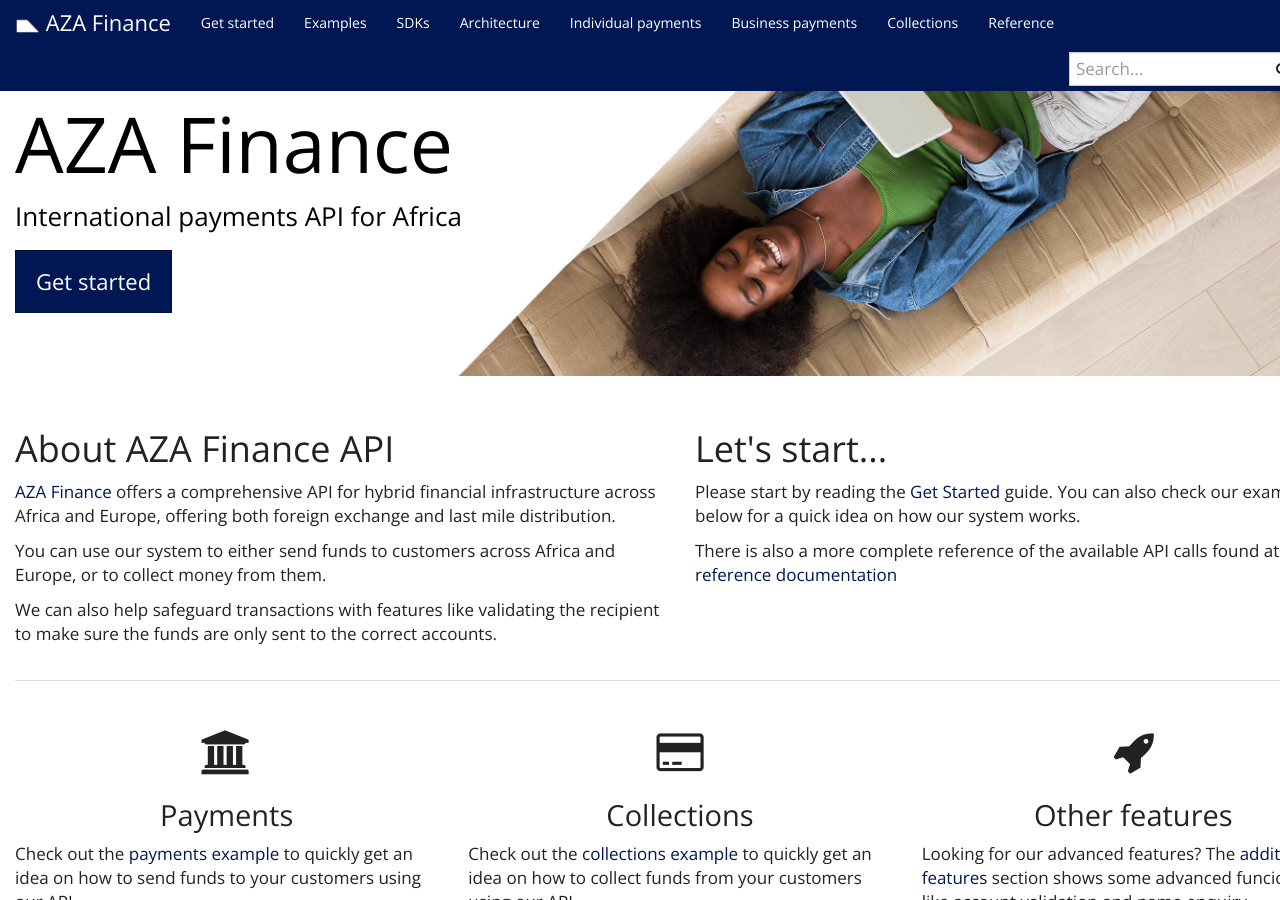
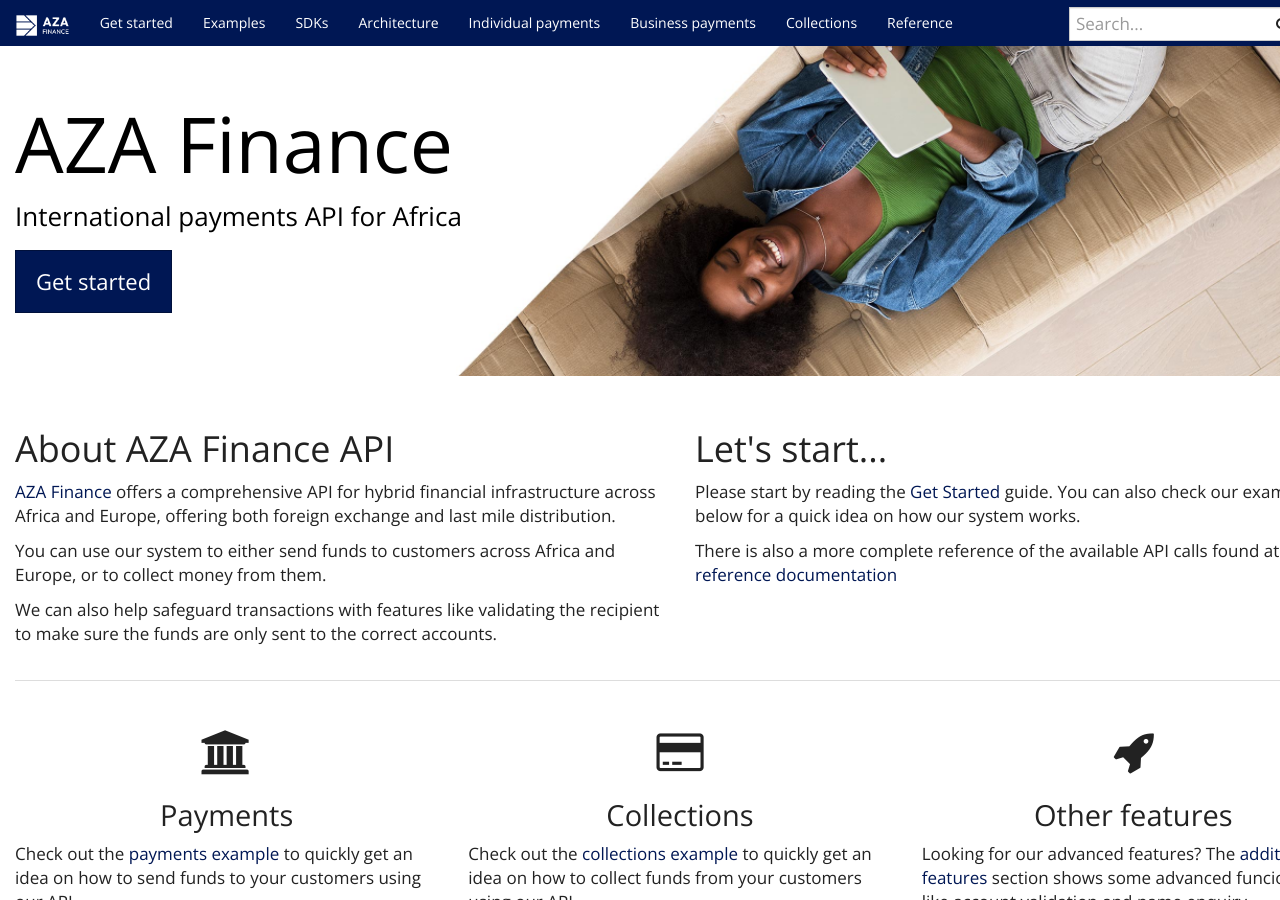
Before and after one commit to transferzero/api-documentation, a Jekyll site: the page built from index.html, in a window 1280 px wide and 900 px high. Built offline with Jekyll 4.4.1, drawn with Linux system fonts in a browser that asks for light colours; nearby versions of some CDN libraries; comment, search, counter and statistics services are not loaded.

Commit message:
Update logos for the new branding

```diff
--- a/_includes/head.html
+++ b/_includes/head.html
@@ -6,7 +6,11 @@
     <link rel="stylesheet" href="{{ "/css/main.css" | prepend: site.baseurl }}">
     <link rel="stylesheet" href="{{ "/css/font-awesome.min.css" | prepend: site.baseurl }}">
 
-    <link rel="shortcut icon" href="{{ "/favicon.ico?1" | prepend: site.baseurl }}">
+    <link rel="icon" href="{{ "/img/logo_32.png" | prepend: site.baseurl }}" sizes="32x32">
+    <link rel="icon" href="{{ "/img/logo_192.png" | prepend: site.baseurl }}" sizes="192x192">
+    <link rel="apple-touch-icon" href="{{ "/img/logo_256.png" | prepend: site.baseurl }}">
+    <meta name="msapplication-TileImage" content="{{ "/img/logo_256.png" | prepend: site.baseurl }}">
+
     {% seo %}
 
     <link rel="canonical" href="{{ page.url | replace:'index.html','' | prepend: site.baseurl | prepend: site.url }}">
--- a/_includes/topnav.html
+++ b/_includes/topnav.html
@@ -8,7 +8,7 @@
         <span class="icon-bar"></span>
       </button>
             <a class="navbar-brand" href="{{ site.baseurl }}/">
-                <span><img src="{{site.baseurl}}/img/logonav.png"></span> {{ site.title }}
+                <span><img src="{{site.baseurl}}/img/logonav.png" title="{{ site.title }}"></span>
             </a>
         </div>
         <div id="navbar" class="collapse navbar-collapse">
```
Also changed, not shown: Gemfile.lock, favicon.ico, img/logo_192.png (added), img/logo_256.png (added), img/logo_32.png (added), img/logonav.png.
